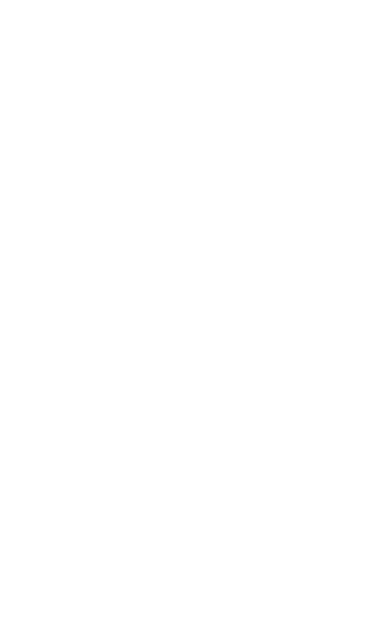
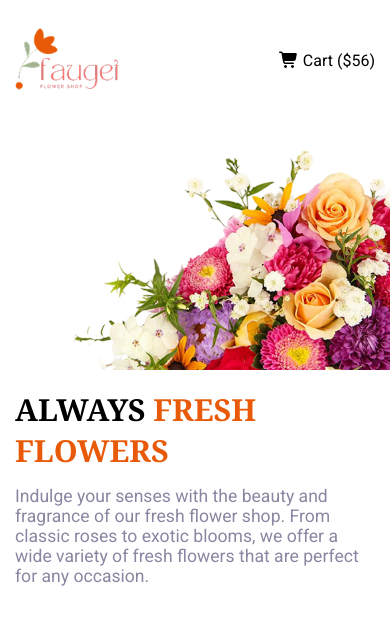
Before and after one commit to mohyminulislam-mi/Assignment-2, a plain HTML site: page index.html in a window 390 px wide. Drawn offline with Linux system fonts and the light colour scheme.

Commit message:
Header part complete with Mobile friendly

```diff
--- a/index.html
+++ b/index.html
@@ -3,10 +3,36 @@
 <head>
     <meta charset="UTF-8">
     <meta name="viewport" content="width=device-width, initial-scale=1.0">
-    <title>Flowers Shop || Assignment-2</title>
+    <title>Flowers Markets || Assignment-2</title>
     <link rel="stylesheet" href="style.css">
+    <link rel="stylesheet" href="https://cdnjs.cloudflare.com/ajax/libs/font-awesome/7.0.0/css/all.min.css" integrity="sha512-DxV+EoADOkOygM4IR9yXP8Sb2qwgidEmeqAEmDKIOfPRQZOWbXCzLC6vjbZyy0vPisbH2SyW27+ddLVCN+OMzQ==" crossorigin="anonymous" referrerpolicy="no-referrer" />
 </head>
 <body>
+    <header>
+    <div class="container">
+        <nav class="display-flex">
+            <div class="brand-logo"><img src="assets/logo.png" alt=""></div>
+            <ul>
+                <li><a class="active-text" href="#">Home</a></li>
+                <li><a class="gray-color" href="#">Shop</a></li>
+                <li><a class="gray-color" href="#">About Us</a></li>
+                <li id="Cart"><a href="#"><i class="fa-solid fa-cart-shopping"></i> Cart ($56)</a></li>
+            </ul>
+        </nav>
 
+        <!-- ------- Hero content start here-------- -->
+        <div class="hero-content">
+            <div class="hero-content-wrap display-flex">
+                <div class="hero-content-text">
+                    <h1>ALWAYS <span class="text-color">FRESH FLOWERS</span></h1>
+                    <p>Indulge your senses with the beauty and fragrance of our fresh flower shop. From classic roses to exotic blooms, we offer a wide variety of fresh flowers that are perfect for any occasion. </p>
+                </div>
+                <div class="hero-content-image">
+                    <img src="assets/hero-flower.png" alt="Image error!">
+                </div>
+            </div>
+        </div>
+    </div>
+    </header>
 </body>
 </html>
--- a/style.css
+++ b/style.css
@@ -1,4 +1,5 @@
 @import url('https://fonts.googleapis.com/css2?family=Noto+Serif:ital,wght@0,100..900;1,100..900&display=swap');
+@import url('https://fonts.googleapis.com/css2?family=Roboto:ital,wght@0,100..900;1,100..900&display=swap');
 *{
     padding: 0;
     margin: 0;
@@ -6,16 +7,26 @@
     box-sizing: border-box;
 }
 body{
+    font-family: "Roboto", sans-serif;
+    font-optical-sizing: auto;
+}
+h1, h2, h3, h4, h5, h6{
     font-family: "Noto Serif", serif;
     font-optical-sizing: auto;
     font-style: normal;
     /* background-color: #f5f8ff; */
 }
-
+a{
+    text-decoration: none;
+    color: black;
+}
+p{
+    font-size: 1.1rem;
+    color: #8987A1;
+}
 /* ----------- shared style -------- */
 .container{
     max-width: 1140px;
-    padding: 5px;
     margin: 0 auto;
 }
 
@@ -39,3 +50,69 @@ section{
 .btn:hover {
     background-color: #45a049;
 }
+.active-text{
+    color: black;
+    font-weight: 600;
+}
+.gray-color {
+    color: #8987A1;
+}
+.text-color{
+    color: #E95A08;
+}
+/* ------------ Header style start here ---------- */
+nav {
+    padding-top: 12px;
+}
+.brand-logo img {
+    width: 104px;
+}
+nav > ul {
+    display: flex;
+    align-items: center;
+}
+nav > ul >li {
+    list-style: none;
+    margin-left: 16px;
+}
+/* ------ Hero content start here-------- */
+.hero-content {
+    padding: 150px 0 55px 0;
+}
+.hero-content-text h1 {
+    font-size: 3.5rem;
+    padding: 15px 0;
+}
+
+
+
+
+/* --- Responsive for Mobile device media query ------ */
+
+@media screen and (Max-width:576px) {
+    /* -- header start here---- */
+.container{
+    padding: 15px;
+    margin: 0 auto;
+}
+
+nav > ul > li {
+    display: none;
+}
+nav >ul >li#Cart {
+    display: block;
+}
+.hero-content {
+    padding: 40px 0;
+}
+.hero-content-wrap {
+    flex-direction: column-reverse;
+}
+.hero-content-image img {
+    width: 105%;
+}
+
+.hero-content-text h1 {
+    font-size: 1.9rem;
+}
+}
```
